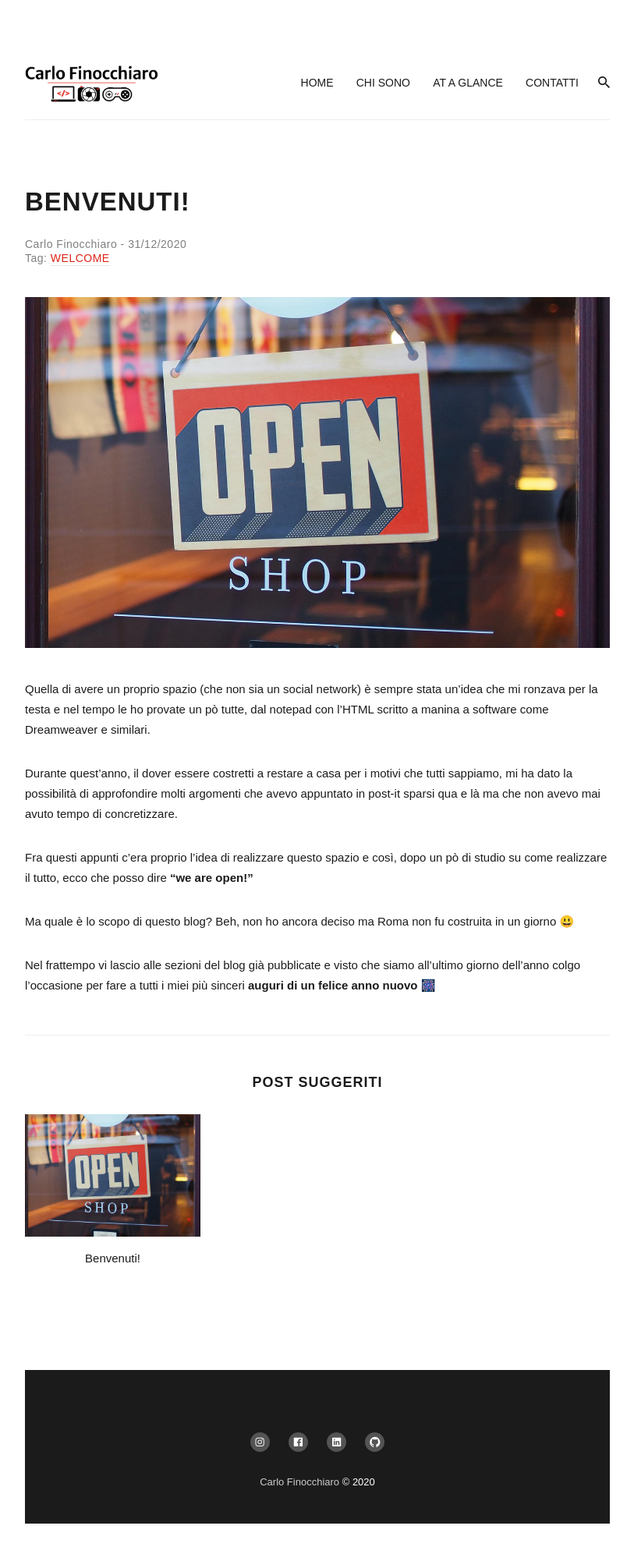
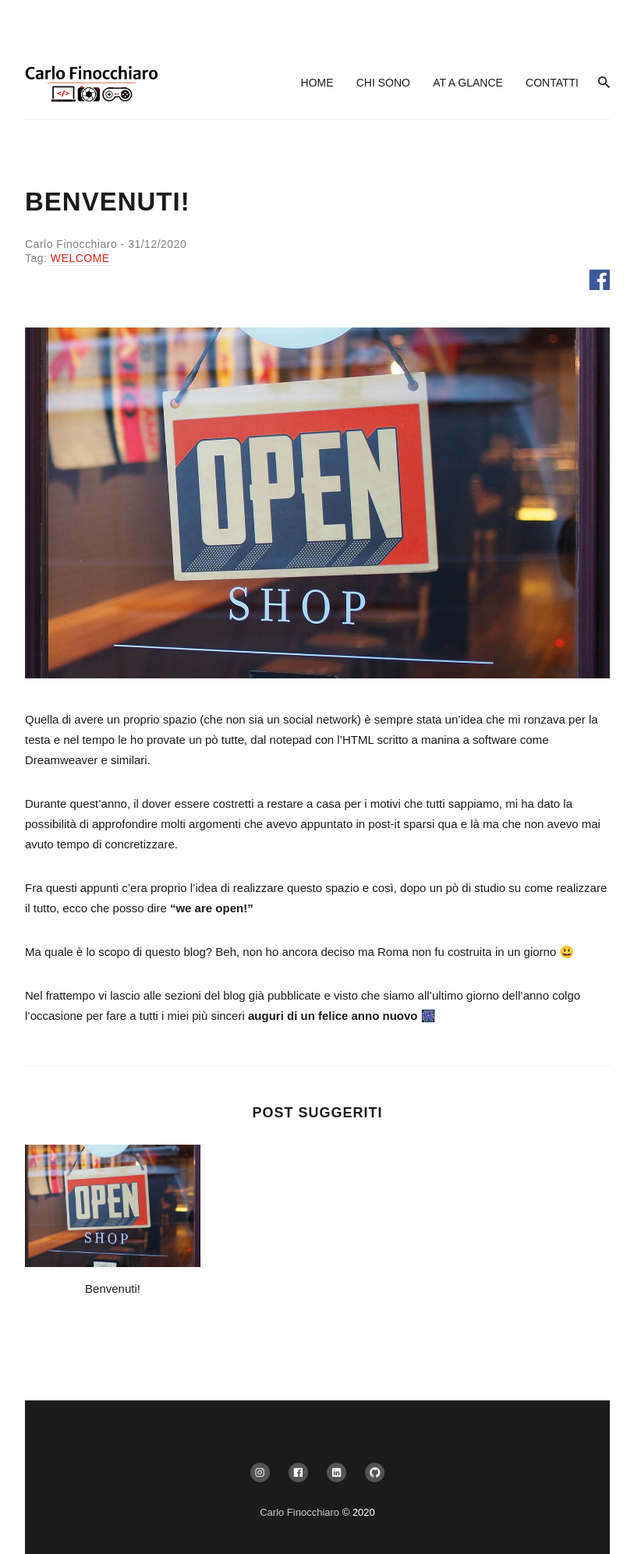
Before and after one commit to carlofinocchiaro/carlofinocchiaro.github.io, a Jekyll site: the page built from _posts/2020-12-31-welcome.md, in a window 1280 px wide. Shown: the whole page at 78% size, without its empty margins (233-1046 px from the left). Built offline with Jekyll 4.4.1, drawn with Linux system fonts in a browser that asks for light colours; nearby versions of some CDN libraries; emoji names are drawn with the system emoji font; before the commit the page ends 1954 px from its top, so only the background shows below that.

Commit message:
Share on Facebook - 3

```diff
--- a/_layouts/default.html
+++ b/_layouts/default.html
@@ -4,19 +4,6 @@
 {% include head.html %}
 
 <body>
-
-  <!-- Load Facebook SDK for JavaScript -->
-  <div id="fb-root"></div>
-  <script>
-    (function(d, s, id) {
-      var js, fjs = d.getElementsByTagName(s)[0];
-      if (d.getElementById(id)) return;
-      js = d.createElement(s);
-      js.id = id;
-      js.src = "https://connect.facebook.net/it_IT/sdk.js#xfbml=1&version=v3.0";
-      fjs.parentNode.insertBefore(js, fjs);
-    }(document, 'script', 'facebook-jssdk'));
-  </script>
 
   <!-- Abilitazione a Google Analytics se configurato in _config.yml -->
   {% if site.google-analytics-enabled == true %}
--- a/_layouts/post.html
+++ b/_layouts/post.html
@@ -32,10 +32,14 @@ layout: default
 
 				<!-- PULSANTE CONDIVIDI -->
 				<div class="condividi-post">
-					<div class="fb-share-button"
-						data-href="{{ site.url }}{{ site.baseurl }}{{ page.url }}"
-						data-layout="button" data-size="large">
-					</div>
+					<span>
+						<a class="share__link share__facebook"
+							href="https://www.facebook.com/sharer/sharer.php?u={{ site.url }}{{ site.baseurl }}{{ page.url }}"
+							onclick="window.open(this.href, 'pop-up', 'left=20,top=20,width=500,height=500,toolbar=1,resizable=0'); return false;"
+							title="Facebook" rel="nofollow">
+							<i class="ion ion-logo-facebook"></i>
+						</a>
+					</span>
 				</div>
 
 			</div>
--- a/_sass/4-layouts/_post-page.scss
+++ b/_sass/4-layouts/_post-page.scss
@@ -82,7 +82,7 @@
 }
 
 .share__link {
-  font-size: 25px;
+  font-size: 35px;
   cursor: pointer;
 
   &.share__twitter {
```
